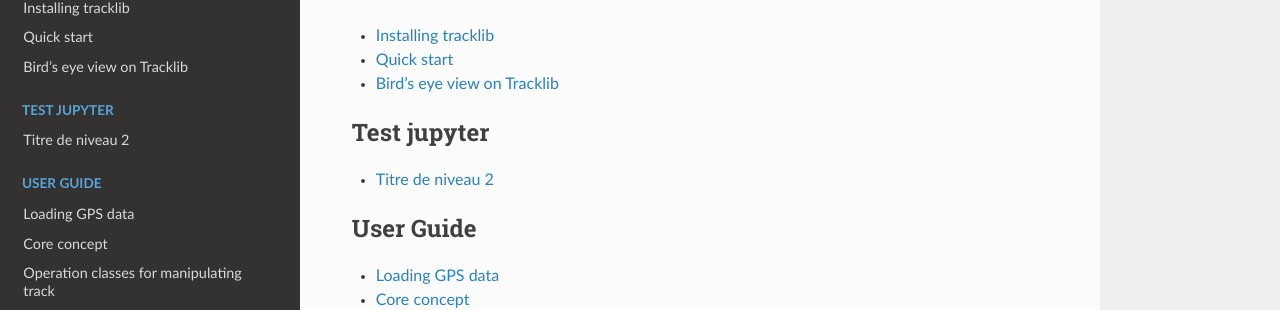
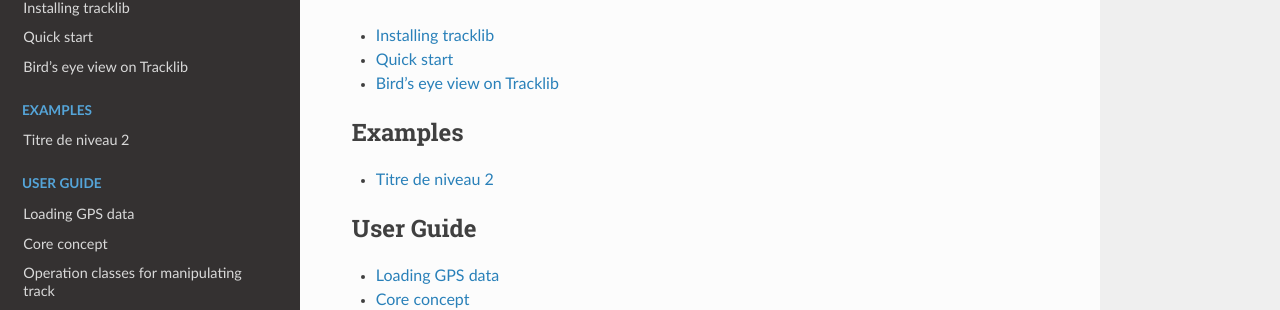
Before and after one commit to umrlastig/tracklib, a Sphinx documentation site: the page built from doc/source/index.rst, in a window 1280 px wide and 900 px high, scrolled down 2492 px. Shown: the part 144-454 px from the top of the window. Built offline with Sphinx 7.4.7 and the Read the Docs theme 2.0.0, drawn with Linux system fonts in a browser that asks for light colours; pages that are not in the unit, such as notebooks, are missing from menus.

Commit message:
test jupyter

```diff
--- a/doc/source/index.rst
+++ b/doc/source/index.rst
@@ -99,7 +99,7 @@
 
 .. toctree::
    :maxdepth: 1
-   :caption: Test jupyter
+   :caption: Examples
 
    test
 
```
